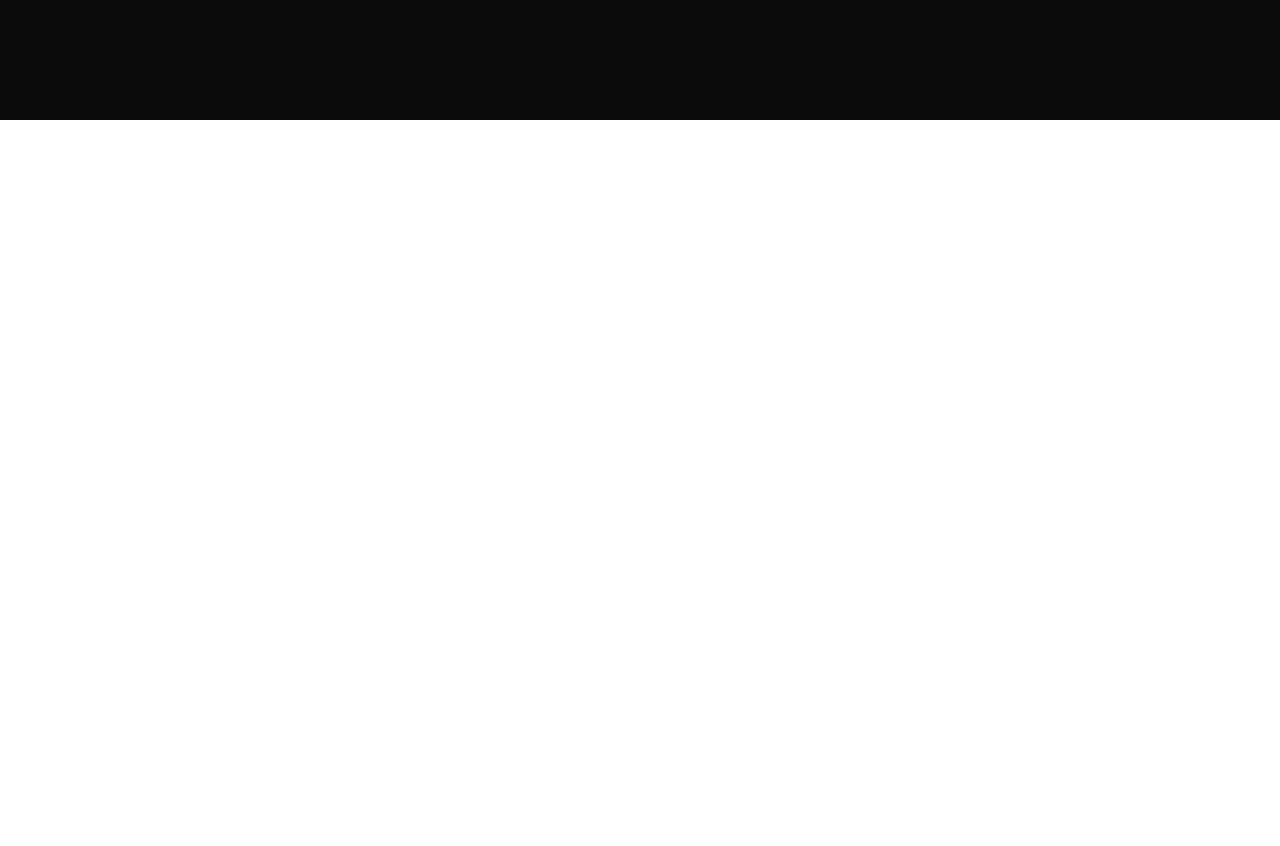
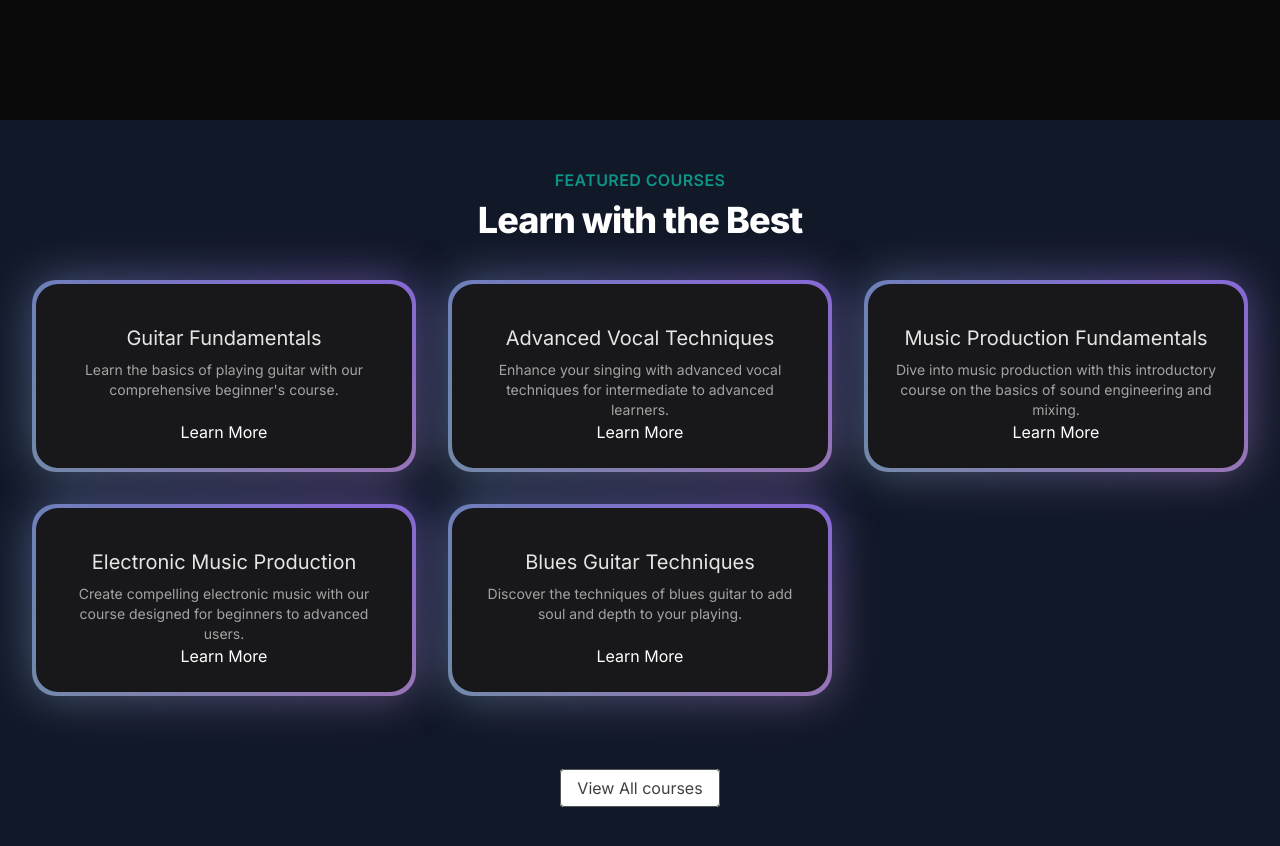
Before and after one commit to Ayush945/music-academy, a Next.js app: page / in a window 1280 px wide. Shown: the part 680-1526 px from the top of the page. Before the commit the page ends 800 px from the top, so only its background shows below. Built offline with nearby package versions, Linux system fonts and the light colour scheme.

Commit message:
completed feature courses

```diff
--- a/src/app/page.tsx
+++ b/src/app/page.tsx
@@ -1,3 +1,4 @@
+import FeaturedCourses from '@/components/FeaturedCourses'
 import HeroSection from '@/components/HeroSection'
 
 function page() {
@@ -5,6 +6,7 @@
     <main className='min-h-screen bg-black/[0.96]
      antialiased'>
       <HeroSection/>
+      <FeaturedCourses/>
     </main>
   )
 }
--- /dev/null
+++ b/src/components/FeaturedCourses.tsx
@@ -0,0 +1,59 @@
+'use client'
+import Link from 'next/link'
+import courseData from '../data/music_courses.json'
+import { BackgroundGradient } from './ui/background-gradient'
+
+interface Course{
+    "id": number,
+    "title": string,
+    "slug": string,
+    "description": string,
+    "price": number,
+    "instructor": string,
+    "isFeatured": boolean,
+    //"image": "/courses/guitar.jpg"
+}
+
+function FeaturedCourses() {
+    const featuredCourses=courseData.courses.filter
+    ((course:Course)=>course.isFeatured)
+
+  return (
+    <div className='py-12 bg-gray-900'>
+        <div>
+            <div className=' text-center'>
+                <h2 className='text-base text-teal-600 font-semibold tracking-wide uppercase'>FEATURED COURSES</h2>
+                <p className='mt-2 text-3xl leading-8 font-extrabold tracking-tight text-white sm:text-4xl'>Learn with the Best</p>
+            </div>
+        </div>
+        <div className='mt-10 mx-8'>
+            <div className='grid grid-cols-1 sm:grid-cols-2 lg:grid-cols-3 gap-8 justify-center'>
+                {featuredCourses.map((course:Course)=>(
+                    <div key={course.id} className='flex justify-center'>
+                        <BackgroundGradient
+                        className="flex flex-col rounded-[22px] bg-white dark:bg-zinc-900 overflow-hidden h-full max-w-sm"
+                        >
+                            <div className="p-4 sm:p-6 flex flex-col items-center text-center flex-grow">
+                            <p className="text-lg sm:text-xl text-black mt-4 mb-2 dark:text-neutral-200">{course.title}</p>
+                            <p className="text-sm text-neutral-600 dark:text-neutral-400 flex-grow">{course.description}</p>
+                            <Link href={`/courses/${course.slug}`}>
+                            Learn More
+                            </Link>
+                            </div>
+                        </BackgroundGradient>
+                    </div>
+                ))}
+            </div>
+        </div>
+        <div className="mt-20 text-center">
+            <Link href={"/courses"}
+            className="px-4 py-2 rounded border border-neutral-600 text-neutral-700 bg-white hover:bg-gray-100 transition duration-200"
+            >
+            View All courses
+            </Link>
+        </div>
+    </div>
+  )
+}
+
+export default FeaturedCourses
--- a/src/components/HeroSection.tsx
+++ b/src/components/HeroSection.tsx
@@ -4,7 +4,7 @@
 function HeroSectionPage() {
   return (
     <div
-    className="h-auto md:h-[40rem] w-full rounded-md
+    className="min-h-screen h-auto md:h-[40rem] w-full rounded-md
     flex flex-col items-center justify-center relative
     overflow-hidden mx-auto py-10 md:py-0"
     >
--- /dev/null
+++ b/src/components/ui/background-gradient.tsx
@@ -0,0 +1,72 @@
+import { cn } from "@/utils/cn";
+import React from "react";
+import { motion } from "framer-motion";
+
+export const BackgroundGradient = ({
+  children,
+  className,
+  containerClassName,
+  animate = true,
+}: {
+  children?: React.ReactNode;
+  className?: string;
+  containerClassName?: string;
+  animate?: boolean;
+}) => {
+  const variants = {
+    initial: {
+      backgroundPosition: "0 50%",
+    },
+    animate: {
+      backgroundPosition: ["0, 50%", "100% 50%", "0 50%"],
+    },
+  };
+  return (
+    <div className={cn("relative p-[4px] group", containerClassName)}>
+      <motion.div
+        variants={animate ? variants : undefined}
+        initial={animate ? "initial" : undefined}
+        animate={animate ? "animate" : undefined}
+        transition={
+          animate
+            ? {
+                duration: 5,
+                repeat: Infinity,
+                repeatType: "reverse",
+              }
+            : undefined
+        }
+        style={{
+          backgroundSize: animate ? "400% 400%" : undefined,
+        }}
+        className={cn(
+          "absolute inset-0 rounded-3xl z-[1] opacity-60 group-hover:opacity-100 blur-xl  transition duration-500 will-change-transform",
+          " bg-[radial-gradient(circle_farthest-side_at_0_100%,#00ccb1,transparent),radial-gradient(circle_farthest-side_at_100%_0,#7b61ff,transparent),radial-gradient(circle_farthest-side_at_100%_100%,#ffc414,transparent),radial-gradient(circle_farthest-side_at_0_0,#1ca0fb,#141316)]"
+        )}
+      />
+      <motion.div
+        variants={animate ? variants : undefined}
+        initial={animate ? "initial" : undefined}
+        animate={animate ? "animate" : undefined}
+        transition={
+          animate
+            ? {
+                duration: 5,
+                repeat: Infinity,
+                repeatType: "reverse",
+              }
+            : undefined
+        }
+        style={{
+          backgroundSize: animate ? "400% 400%" : undefined,
+        }}
+        className={cn(
+          "absolute inset-0 rounded-3xl z-[1] will-change-transform",
+          "bg-[radial-gradient(circle_farthest-side_at_0_100%,#00ccb1,transparent),radial-gradient(circle_farthest-side_at_100%_0,#7b61ff,transparent),radial-gradient(circle_farthest-side_at_100%_100%,#ffc414,transparent),radial-gradient(circle_farthest-side_at_0_0,#1ca0fb,#141316)]"
+        )}
+      />
+
+      <div className={cn("relative z-10", className)}>{children}</div>
+    </div>
+  );
+};
--- a/src/data/music_courses.json
+++ b/src/data/music_courses.json
@@ -0,0 +1,104 @@
+{
+    "courses": [
+      {
+        "id": 1,
+        "title": "Guitar Fundamentals",
+        "slug": "guitar-fundamentals",
+        "description": "Learn the basics of playing guitar with our comprehensive beginner's course.",
+        "price": 99.99,
+        "instructor": "John Doe",
+        "isFeatured": true,
+        "image": "/courses/guitar.jpg"
+      },
+      {
+        "id": 2,
+        "title": "Piano for Beginners",
+        "slug": "piano-for-beginners",
+        "description": "Start your musical journey with foundational piano skills taught by expert instructors.",
+        "price": 109.99,
+        "instructor": "Jane Smith",
+        "isFeatured": false,
+        "image": "/courses/piano.jpg"
+      },
+      {
+        "id": 3,
+        "title": "Advanced Vocal Techniques",
+        "slug": "advanced-vocal-techniques",
+        "description": "Enhance your singing with advanced vocal techniques for intermediate to advanced learners.",
+        "price": 119.99,
+        "instructor": "Emily Johnson",
+        "isFeatured": true,
+        "image": "/courses/vocalist.jpg"
+      },
+      {
+        "id": 4,
+        "title": "Drumming Mastery",
+        "slug": "drumming-mastery",
+        "description": "Master the drums with our comprehensive course covering all skill levels.",
+        "price": 129.99,
+        "instructor": "Mike Brown",
+        "isFeatured": false,
+        "image": "/courses/drumming.jpg"
+      },
+      {
+        "id": 5,
+        "title": "Jazz Improvisation",
+        "slug": "jazz-improvisation",
+        "description": "Learn the art of jazz improvisation with this course designed for all levels.",
+        "price": 139.99,
+        "instructor": "Chris Davis",
+        "isFeatured": false,
+        "image": "/courses/jazz.jpg"
+      },
+      {
+        "id": 6,
+        "title": "Music Production Fundamentals",
+        "slug": "music-production-fundamentals",
+        "description": "Dive into music production with this introductory course on the basics of sound engineering and mixing.",
+        "price": 149.99,
+        "instructor": "Alex Wilson",
+        "isFeatured": true,
+        "image": "/courses/music-prod.jpg"
+      },
+      {
+        "id": 7,
+        "title": "Songwriting Essentials",
+        "slug": "songwriting-essentials",
+        "description": "Learn the essentials of songwriting to express your musical creativity.",
+        "price": 159.99,
+        "instructor": "Samantha Miller",
+        "isFeatured": false,
+        "image": "/courses/song-writing.jpg"
+      },
+      {
+        "id": 8,
+        "title": "Electronic Music Production",
+        "slug": "electronic-music-production",
+        "description": "Create compelling electronic music with our course designed for beginners to advanced users.",
+        "price": 169.99,
+        "instructor": "Luke Harris",
+        "isFeatured": true,
+        "image": "/courses/music-prod.jpg"
+      },
+      {
+        "id": 9,
+        "title": "Classical Music History",
+        "slug": "classical-music-history",
+        "description": "Explore the rich history of classical music from its origins to the present day.",
+        "price": 179.99,
+        "instructor": "Grace Lee",
+        "isFeatured": false,
+        "image": "/courses/classical-music.jpg"
+      },
+      {
+        "id": 10,
+        "title": "Blues Guitar Techniques",
+        "slug": "blues-guitar-techniques",
+        "description": "Discover the techniques of blues guitar to add soul and depth to your playing.",
+        "price": 189.99,
+        "instructor": "Ethan Moore",
+        "isFeatured": true,
+        "image": "/courses/blues.jpg"
+      }
+    ]
+  }
```
